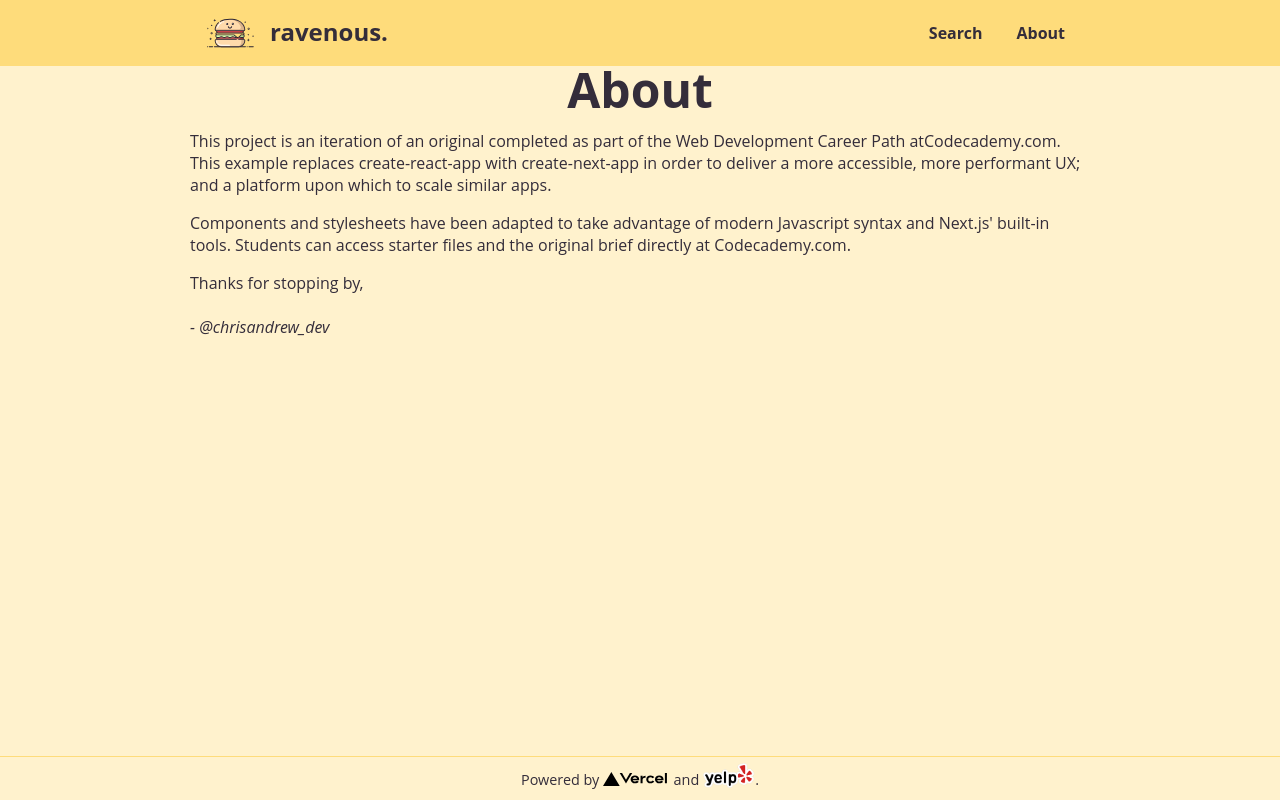
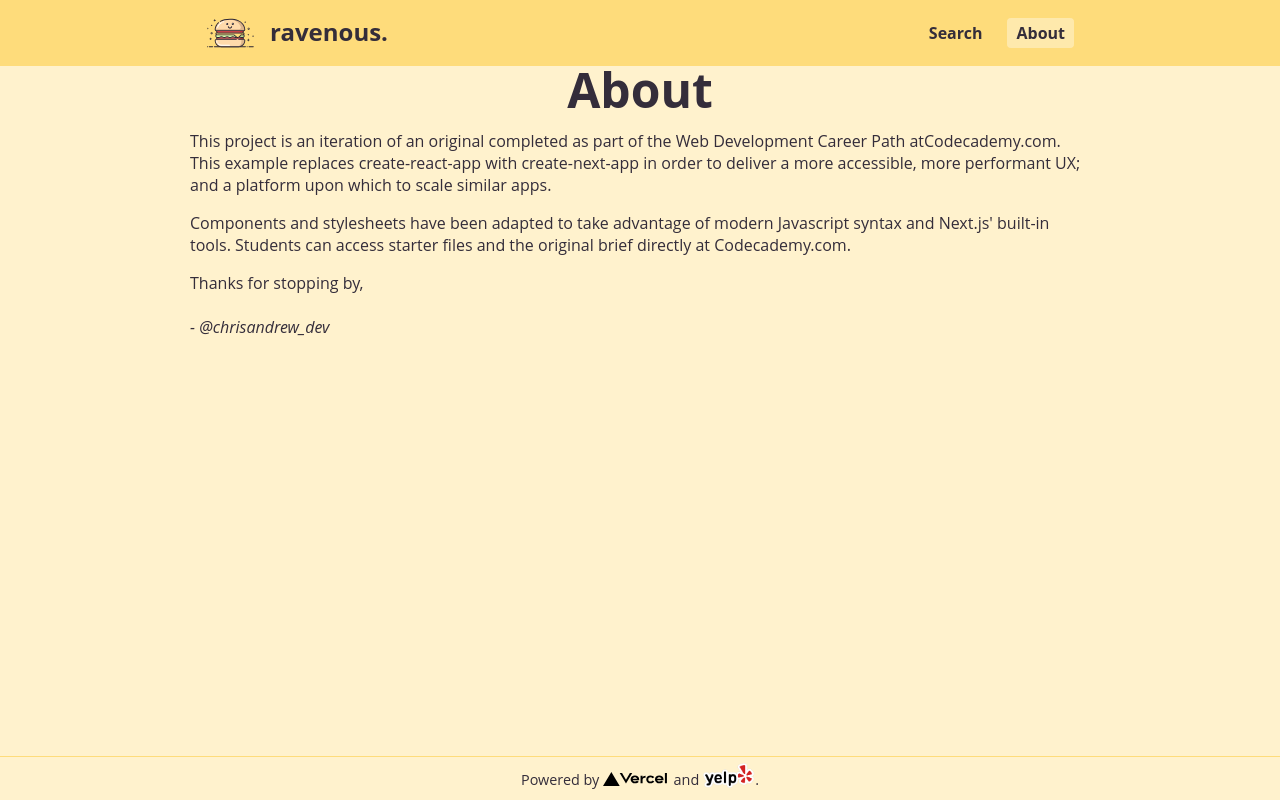
Before and after one commit to chrisandrew-dev/ravenous, a Next.js app: page /about in a window 1280 px wide. Built offline with nearby package versions, Linux system fonts and the light colour scheme.

Commit message:
Add active link styles, import stylesheet

```diff
--- a/components/Navbar.js
+++ b/components/Navbar.js
@@ -1,8 +1,17 @@
 import Image from 'next/image'
 import Link from 'next/link'
+import { useState } from 'react'
 import styles from '../styles/Navbar.module.scss'
 
-const Navbar = () => (
+const Navbar = () => {
+  const [isActive, setIsActive] = useState(false)
+
+  const toggleActiveClass = () => {
+    setIsActive(!isActive)
+    console.log(isActive)
+  }
+
+  return (
     <div className={styles.navbar}>
       <nav>
         <div className={styles.logo}>
@@ -16,17 +25,24 @@ const Navbar = () => (
         <ul>
           <li>
             <Link href='/'>
-            <a>Search</a>
+              <a
+              	className={isActive ? styles.active : ''}
+              	onClick={toggleActiveClass}
+              >Search</a>
             </Link>
           </li>
           <li>
             <Link href='/about'>
-            <a>About</a>
+              <a
+              	className={isActive ? '' : styles.active}
+              	onClick={toggleActiveClass}
+              >About</a>
             </Link>
           </li>
         </ul>
       </nav>
     </div>
   )
+}
 
 export default Navbar;
--- a/components/SearchForm.js
+++ b/components/SearchForm.js
@@ -1,3 +1,5 @@
+import styles from '../styles/SearchForm.module.scss'
+
 const SearchForm = () => {
   return (
     <form className={styles.form}>
```
Lines whose indentation alone changed are shown as unchanged.
